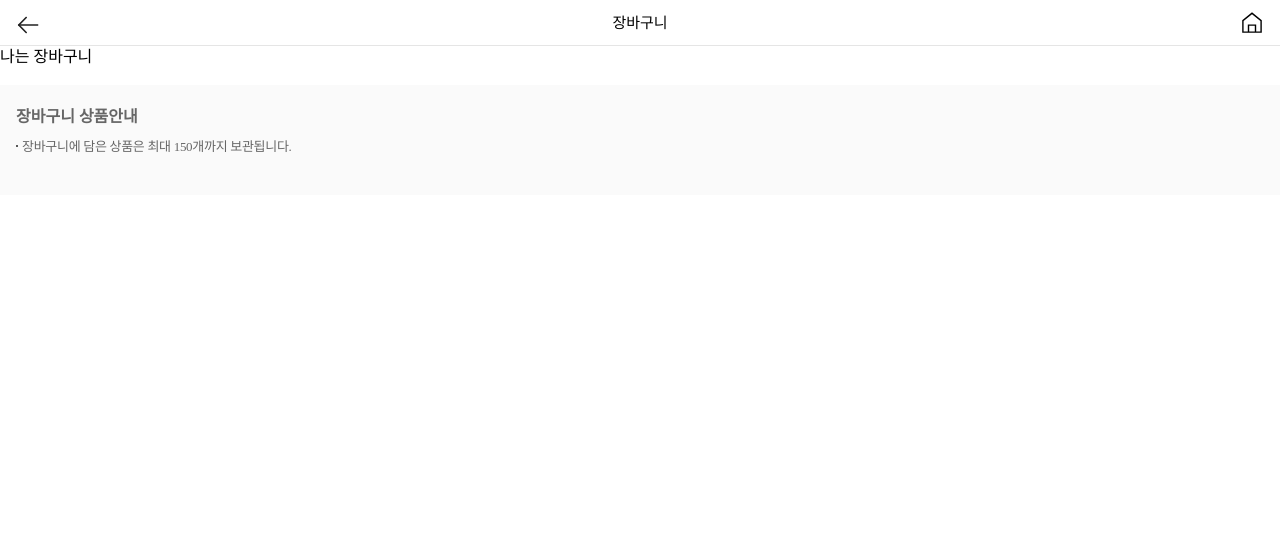
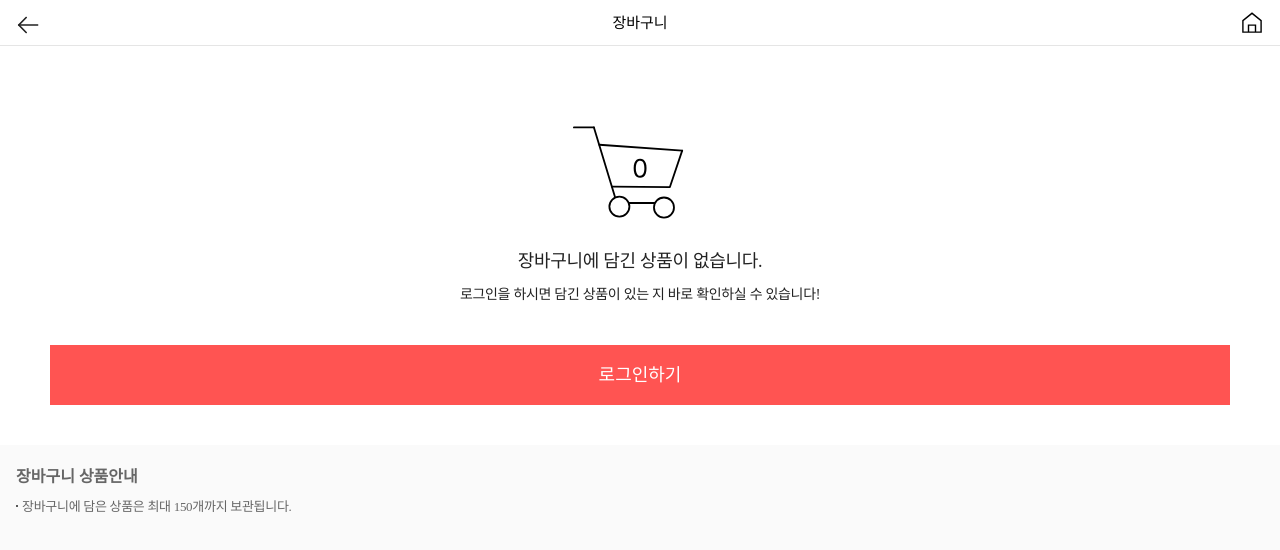
Before and after one commit to 3-isekaiSSG/isekai-fe, a Next.js app: page /cart in a window 1280 px wide. Shown: the top 550 px of the page. Built offline with nearby package versions, Linux system fonts and the light colour scheme; no server answers; a web font is replaced by a local one.

Commit message:
Feat: 장바구니 svg 추가

```diff
--- a/src/app/cart/page.tsx
+++ b/src/app/cart/page.tsx
@@ -1,3 +1,10 @@
+import NoCart from '@/containers/cart/NoCart'
+
 export default function page() {
+  // TODO: 장바구니 데이터 불러오기
+  const data = []
+
+  if (data.length === 0) return <NoCart />
+
   return <div className="h-10">나는 장바구니</div>
 }
--- a/src/containers/cart/CartHeader.tsx
+++ b/src/containers/cart/CartHeader.tsx
@@ -34,7 +34,7 @@ export default function CartHeader() {
           <span className="text-[0px]">이전 페이지로 돌아가기</span>
         </button>
       </div>
-      <h2 className="overflow-hidden text-center text-[15px] font-[normal] text-black text-ellipsis whitespace-nowrap leading-[1.2] w-full">
+      <h2 className="overflow-hidden text-center text-[15px] font-normal text-black text-ellipsis whitespace-nowrap leading-[1.2] w-full">
         장바구니
       </h2>
       <div className="absolute right-0 inset-y-0 w-14 flex items-center justify-center">
--- /dev/null
+++ b/src/containers/cart/NoCart.tsx
@@ -0,0 +1,37 @@
+'use client'
+
+import Image from 'next/image'
+import { useSession } from 'next-auth/react'
+
+export default function NoCart() {
+  const { data: session } = useSession()
+
+  return (
+    <div className="text-center mx-0 my-10 px-[50px] py-0">
+      <div className="inline-block w-[111px] h-[95px] mt-10 mb-5 mx-0 -ml-6 relative">
+        <i>
+          <Image src="/svgs/noCart.svg" alt="장바구니" fill />
+        </i>
+      </div>
+      <p className="text-[color:var(--m-colors-gray900)] text-lg tracking-[-0.3px] break-all">
+        장바구니에 담긴 상품이 없습니다.
+      </p>
+      {/* TODO: 회원이 아니면 */}
+      {!session && (
+        <>
+          <p className="text-[color:var(--m-colors-gray900)] text-sm tracking-[-0.3px] break-all mt-[10px]">
+            로그인을 하시면 담긴 상품이 있는 지 바로 확인하실 수 있습니다!
+          </p>
+          <div className="mt-10 flex items-center justify-between">
+            <button
+              type="button"
+              className="bg-[color:var(--m-colors-primary)] text-[color:var(--m-colors-white)] h-[60px] text-lg font-medium text-center w-full"
+            >
+              로그인하기
+            </button>
+          </div>
+        </>
+      )}
+    </div>
+  )
+}
```
Also changed, not shown: public/svgs/noCart.svg (added).
